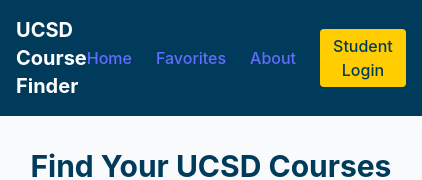
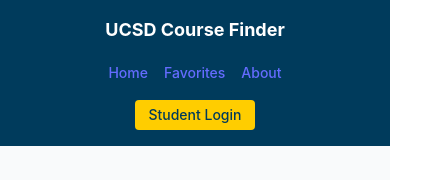
Before and after one commit to tanayparikh-git/UCSD-COURSE-RECCOMENDATION-SYSTEM, a React (Vite) app: page / in a window 390 px wide. Shown: the top 180 px of the page, 422 px wide, since content can reach past the window. Built offline with nearby package versions, Linux system fonts and the light colour scheme; no server answers.

Commit message:
Fix responsive design: remove flex layout from body CSS, improve Header mobile responsiveness with flex-col/flex-row breakpoints

```diff
--- a/src/components/Header.tsx
+++ b/src/components/Header.tsx
@@ -22,22 +22,22 @@
 
   return (
     <header className="bg-[#003B5C] text-white py-4">
-      <div className="container mx-auto px-4 flex items-center justify-between">
+      <div className="container mx-auto px-4 flex flex-col md:flex-row items-center justify-between space-y-4 md:space-y-0">
         <div className="flex items-center">
-          <h1 className="text-xl font-bold">UCSD Course Finder</h1>
+          <h1 className="text-lg md:text-xl font-bold">UCSD Course Finder</h1>
         </div>
 
-        <nav className="flex items-center">
-          <ul className="flex space-x-6 mr-6">
+        <nav className="flex flex-col md:flex-row items-center space-y-2 md:space-y-0">
+          <ul className="flex flex-wrap justify-center space-x-4 md:space-x-6 mb-2 md:mb-0 md:mr-6">
             <li>
-              <Link to="/" className="hover:text-[#FFCD00] transition-colors">
+              <Link to="/" className="hover:text-[#FFCD00] transition-colors text-sm md:text-base">
                 Home
               </Link>
             </li>
             <li>
               <Link
                 to="/favorites"
-                className="hover:text-[#FFCD00] transition-colors"
+                className="hover:text-[#FFCD00] transition-colors text-sm md:text-base"
               >
                 Favorites
               </Link>
@@ -45,7 +45,7 @@
             <li>
               <Link
                 to="/about"
-                className="hover:text-[#FFCD00] transition-colors"
+                className="hover:text-[#FFCD00] transition-colors text-sm md:text-base"
               >
                 About
               </Link>
@@ -53,30 +53,30 @@
           </ul>
 
           {isAuthenticated ? (
-            <div className="flex items-center space-x-4">
+            <div className="flex flex-col md:flex-row items-center space-y-2 md:space-y-0 md:space-x-4">
               <div className="flex items-center">
                 <UserIcon size={16} className="mr-2" />
-                <span className="text-sm">{user?.name || user?.email}</span>
+                <span className="text-xs md:text-sm">{user?.name || user?.email}</span>
               </div>
               <Link
                 to="/profile"
-                className="text-[#FFCD00] hover:text-[#E6B800] transition-colors text-sm"
+                className="text-[#FFCD00] hover:text-[#E6B800] transition-colors text-xs md:text-sm"
               >
                 Profile
               </Link>
               <button
                 onClick={handleLogout}
                 disabled={isLoggingOut}
-                className="flex items-center bg-[#FFCD00] text-[#003B5C] px-3 py-1 rounded hover:bg-[#E6B800] disabled:bg-gray-400 transition-colors"
+                className="flex items-center bg-[#FFCD00] text-[#003B5C] px-2 md:px-3 py-1 rounded hover:bg-[#E6B800] disabled:bg-gray-400 transition-colors text-xs md:text-sm"
               >
-                <LogOutIcon size={16} className="mr-1" />
+                <LogOutIcon size={14} className="mr-1" />
                 <span>{isLoggingOut ? "Logging out..." : "Logout"}</span>
               </button>
             </div>
           ) : (
             <button
               onClick={() => setIsAuthModalOpen(true)}
-              className="bg-[#FFCD00] text-[#003B5C] px-3 py-1 rounded hover:bg-[#E6B800] transition-colors"
+              className="bg-[#FFCD00] text-[#003B5C] px-3 py-1 rounded hover:bg-[#E6B800] transition-colors text-sm md:text-base"
             >
               <span>Student Login</span>
             </button>
--- a/src/index.css
+++ b/src/index.css
@@ -29,8 +29,6 @@
 
 body {
   margin: 0;
-  display: flex;
-  place-items: center;
   min-width: 320px;
   min-height: 100vh;
 }
```
